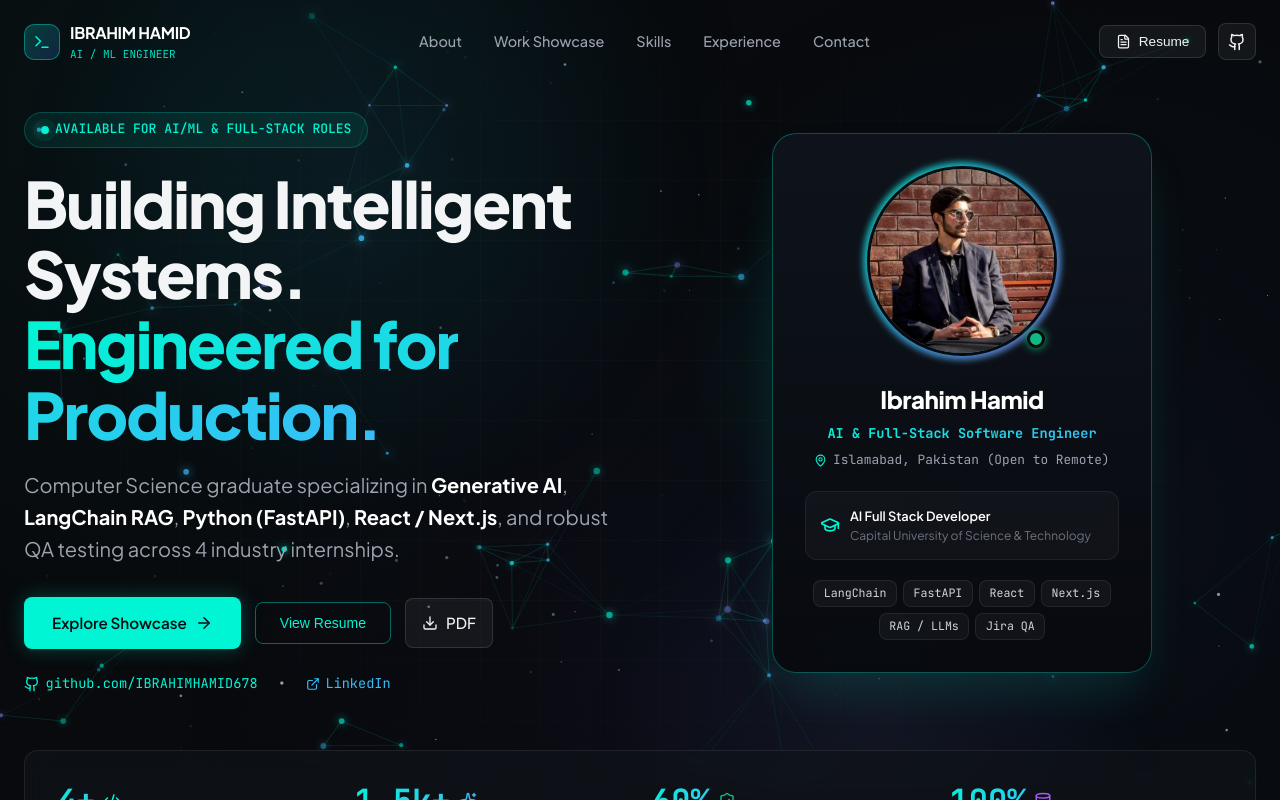
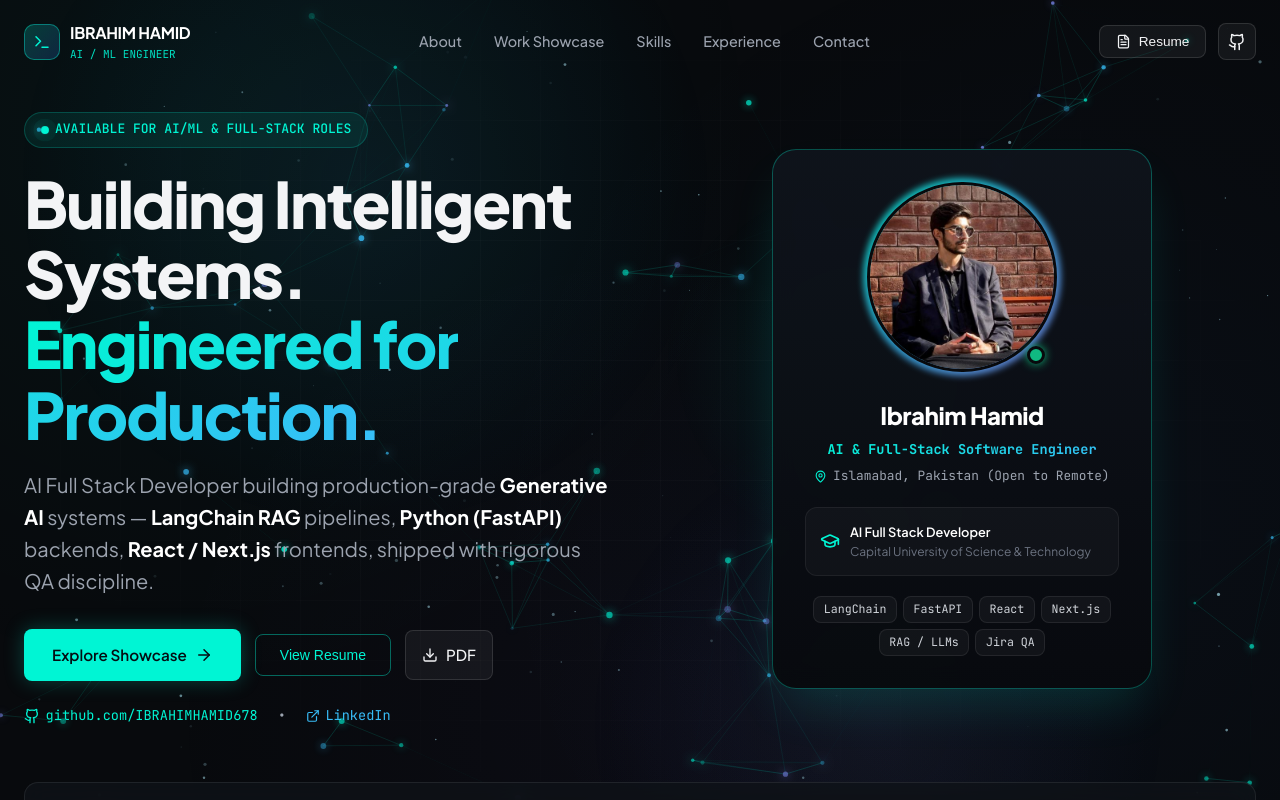
Before and after one commit to IBRAHIMHAMID678/Portfolio, a React (Vite) app: page / in a window 1280 px wide. Shown: the top 800 px of the page. Built offline with nearby package versions, Linux system fonts and the light colour scheme.

Commit message:
Rewrite hero subtitle as AI Full Stack Developer bio

```diff
--- a/src/components/Hero.tsx
+++ b/src/components/Hero.tsx
@@ -68,9 +68,9 @@ export const Hero: React.FC<HeroProps> = ({ onOpenResume }) => {
                 marginBottom: '2rem'
               }}
             >
-              Computer Science graduate specializing in <strong style={{ color: '#fff' }}>Generative AI</strong>,{' '}
-              <strong style={{ color: '#fff' }}>LangChain RAG</strong>, <strong style={{ color: '#fff' }}>Python (FastAPI)</strong>,{' '}
-              <strong style={{ color: '#fff' }}>React / Next.js</strong>, and robust QA testing across 4 industry internships.
+              AI Full Stack Developer building production-grade <strong style={{ color: '#fff' }}>Generative AI</strong> systems —{' '}
+              <strong style={{ color: '#fff' }}>LangChain RAG</strong> pipelines, <strong style={{ color: '#fff' }}>Python (FastAPI)</strong> backends,{' '}
+              <strong style={{ color: '#fff' }}>React / Next.js</strong> frontends, shipped with rigorous QA discipline.
             </p>
 
             {/* Hero CTAs */}
```
